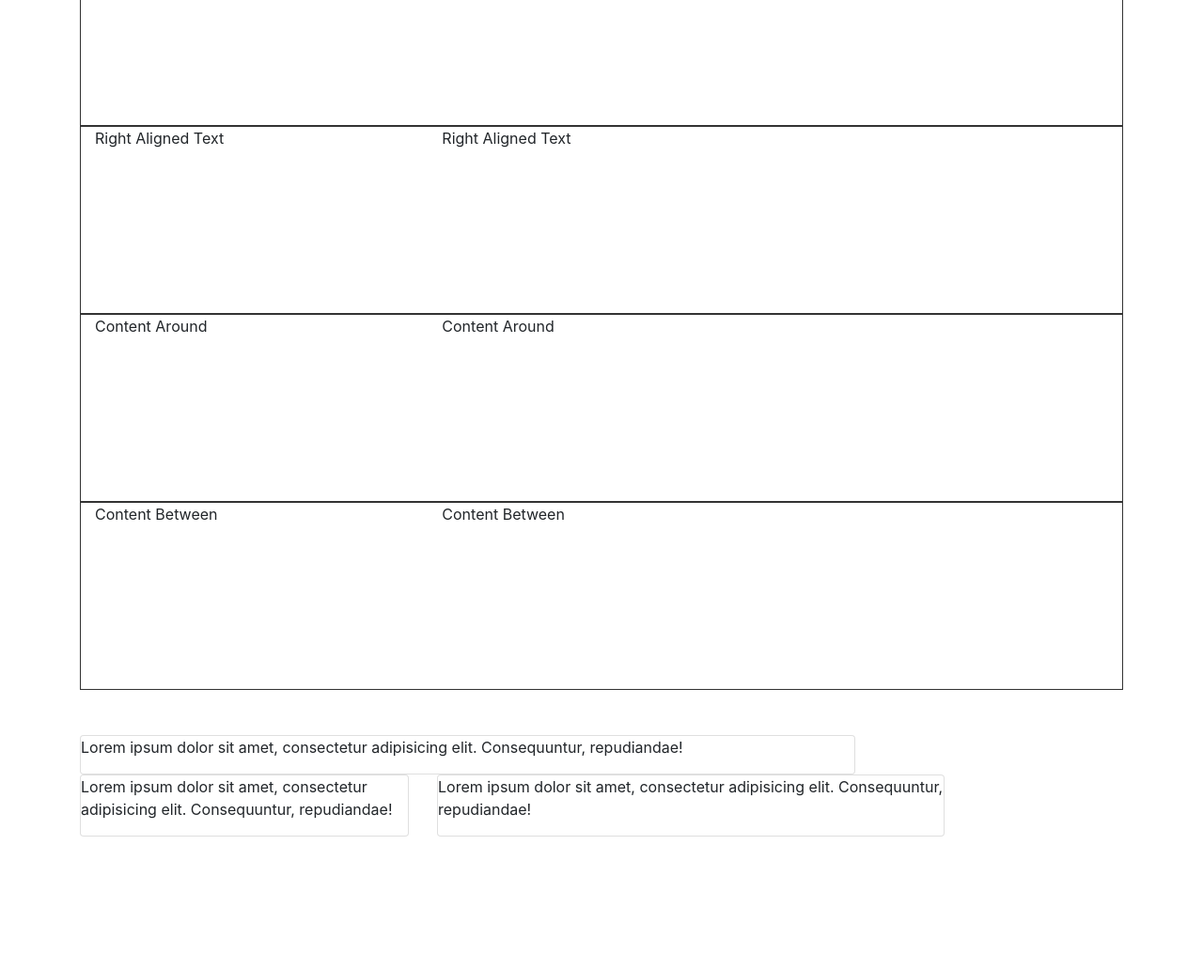
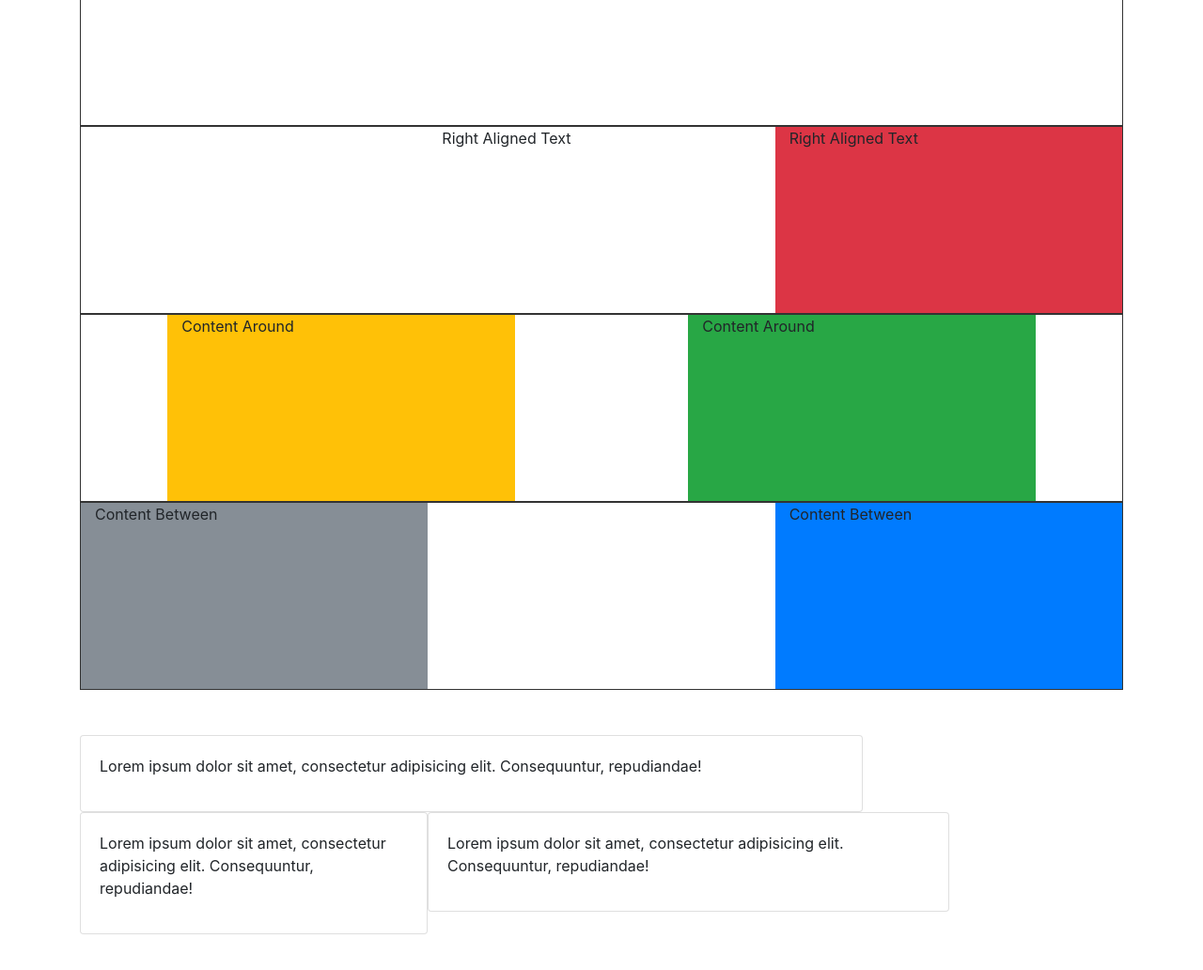
Before and after one commit to dzenvikas/Bootstrap, a plain HTML site: page bootstrap_sandbox_udemy/4_3_grid_alignment.html in a window 1280 px wide. Shown: the part 1360-2392 px from the top of the page at 94% size. Drawn offline with nearby package versions, Linux system fonts and the light colour scheme.

Commit message:
completed

```diff
--- a/bootstrap_sandbox_udemy/4_3_grid_alignment.html
+++ b/bootstrap_sandbox_udemy/4_3_grid_alignment.html
@@ -83,7 +83,7 @@
 
     <!-- VERTICAL ALIGNMENT -->
     <div class="container">
-        <div class="row" style="height:200px;border:1px #333 solid">
+        <div class="row align-items-start" style="height:200px;border:1px #333 solid">
             <div class="col">
                 Top Aligned Text
             </div>
@@ -94,7 +94,7 @@
                 Top Aligned Text
             </div>
         </div>
-        <div class="row" style="height:200px;border:1px #333 solid">
+        <div class="row align-items-center" style="height:200px;border:1px #333 solid">
             <div class="col">
                 Middle Aligned Text
             </div>
@@ -105,7 +105,7 @@
                 Middle Aligned Text
             </div>
         </div>
-        <div class="row" style="height:200px;border:1px #333 solid">
+        <div class="row align-items-end" style="height:200px;border:1px #333 solid">
             <div class="col">
                 Bottom Aligned Text
             </div>
@@ -123,13 +123,13 @@
     <!-- VERTICAL ALIGN INDIVIDUAL COLS -->
     <div class="container">
         <div class="row" style="height:200px;border:1px #333 solid">
-            <div class="col">
+            <div class="col align-self-start">
                 Top Aligned
             </div>
-            <div class="col">
+            <div class="col align-self-center">
                 Middle Aligned
             </div>
-            <div class="col">
+            <div class="col align-self-end">
                 Bottom Aligned
             </div>
         </div>
@@ -139,7 +139,7 @@
 
     <!-- HORIZONTAL ALIGNED COLS -->
     <div class="container">
-        <div class="row" style="height:200px;border:1px #333 solid">
+        <div class="row justify-content-start" style="height:200px;border:1px #333 solid">
             <div class="col-4">
                 Left Aligned Text
             </div>
@@ -147,7 +147,7 @@
                 Left Aligned Text
             </div>
         </div>
-        <div class="row" style="height:200px;border:1px #333 solid">
+        <div class="row justify-content-center" style="height:200px;border:1px #333 solid">
             <div class="col-4">
                 Center Aligned Text
             </div>
@@ -155,27 +155,27 @@
                 Center Aligned Text
             </div>
         </div>
-        <div class="row" style="height:200px;border:1px #333 solid">
+        <div class="row justify-content-end" style="height:200px;border:1px #333 solid">
             <div class="col-4">
                 Right Aligned Text
             </div>
-            <div class="col-4">
+            <div class="col-4 bg-danger">
                 Right Aligned Text
             </div>
         </div>
-        <div class="row" style="height:200px;border:1px #333 solid">
-            <div class="col-4">
+        <div class="row justify-content-around" style="height:200px;border:1px #333 solid">
+            <div class="col-4 bg-warning">
                 Content Around
             </div>
-            <div class="col-4">
+            <div class="col-4 bg-success">
                 Content Around
             </div>
         </div>
-        <div class="row" style="height:200px;border:1px #333 solid">
-            <div class="col-4">
+        <div class="row justify-content-between" style="height:200px;border:1px #333 solid">
+            <div class="col-4 bg-secondary">
                 Content Between
             </div>
-            <div class="col-4">
+            <div class="col-4 bg-primary">
                 Content Between
             </div>
         </div>
@@ -184,20 +184,20 @@
     <br><br>
 
     <!-- COLUMN WRAPPING & NO GUTTERS-->
-    <div class="row">
+    <div class="row no-gutters">
         <div class="col-9">
           <div class="card">
-            <div class="card-block"><p>Lorem ipsum dolor sit amet, consectetur adipisicing elit. Consequuntur, repudiandae!</p></div>
+            <div class="card-body"><p>Lorem ipsum dolor sit amet, consectetur adipisicing elit. Consequuntur, repudiandae!</p></div>
           </div>
         </div>
         <div class="col-4">
           <div class="card">
-            <div class="card-block"><p>Lorem ipsum dolor sit amet, consectetur adipisicing elit. Consequuntur, repudiandae!</p></div>
+            <div class="card-body"><p>Lorem ipsum dolor sit amet, consectetur adipisicing elit. Consequuntur, repudiandae!</p></div>
           </div>
         </div>
         <div class="col-6">
           <div class="card">
-            <div class="card-block"><p>Lorem ipsum dolor sit amet, consectetur adipisicing elit. Consequuntur, repudiandae!</p></div>
+            <div class="card-body"><p>Lorem ipsum dolor sit amet, consectetur adipisicing elit. Consequuntur, repudiandae!</p></div>
           </div>
         </div>
     </div>
```
